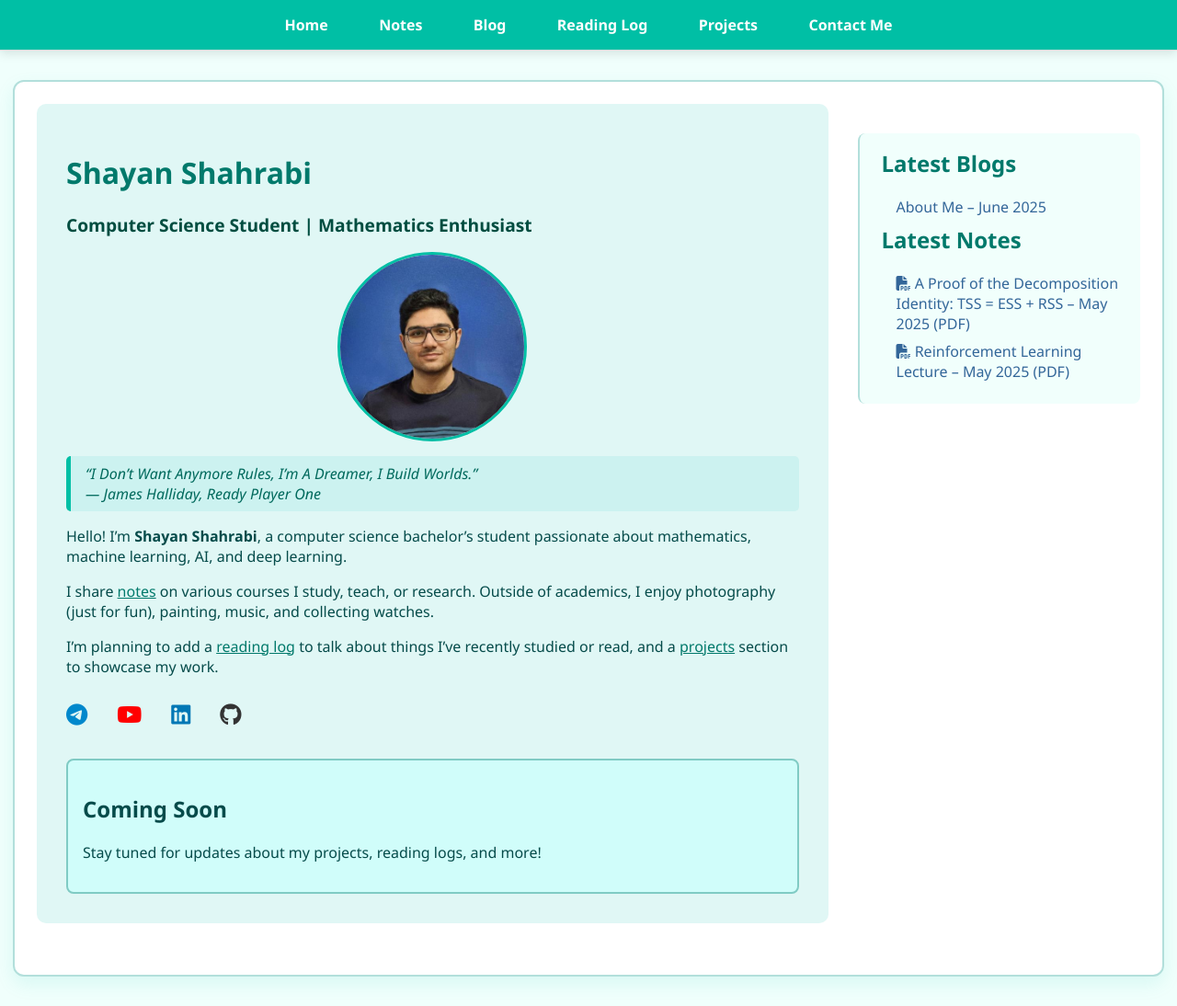
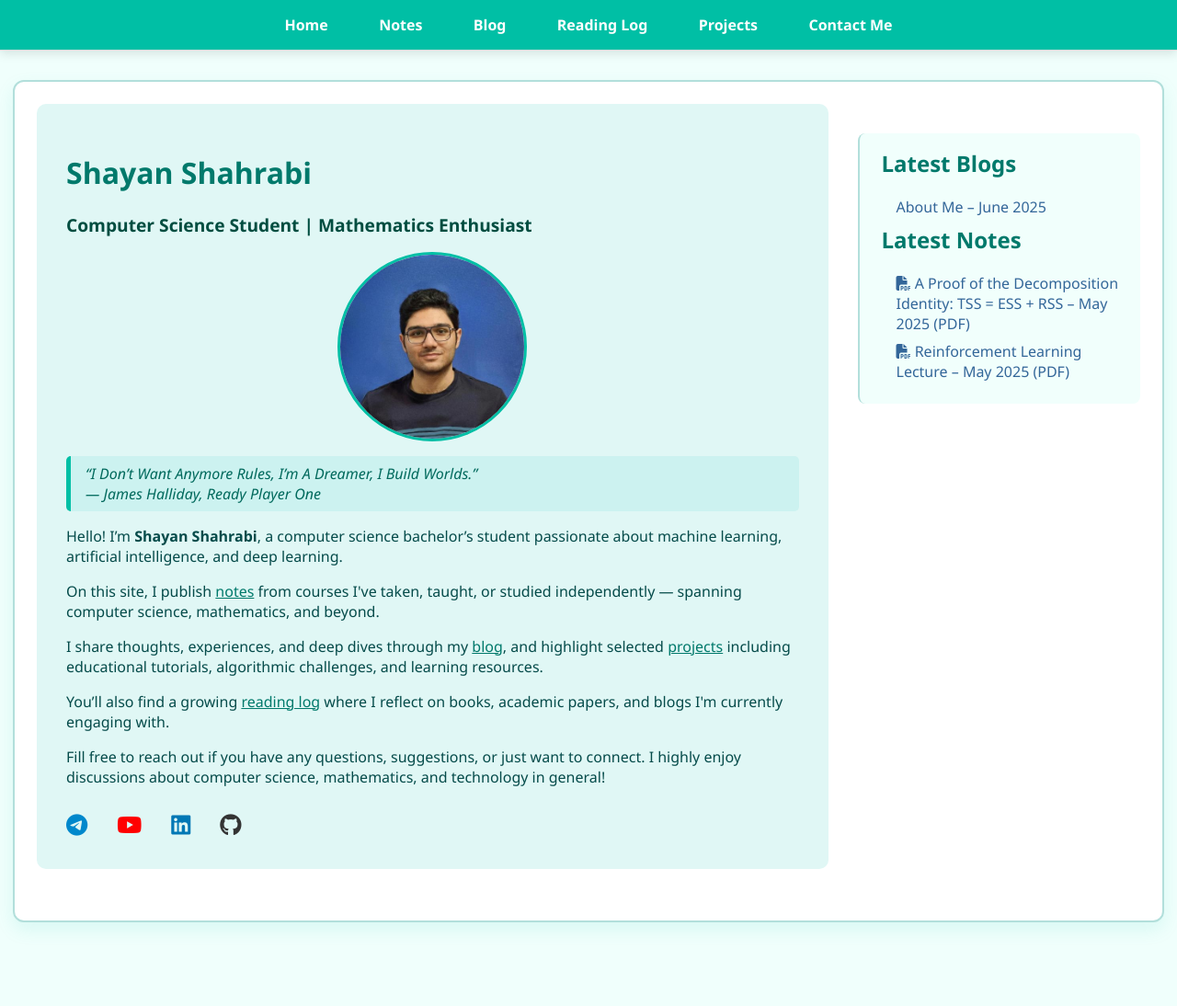
Before and after one commit to ShayanShahrabi/shayanshahrabi.github.io, a plain HTML site: page index.html in a window 1280 px wide. Shown: the whole page at 92% size. After the commit the page ends 1035 px from the top, so only its background shows below. Drawn offline with Linux system fonts and the light colour scheme.

Commit message:
update files

```diff
--- a/index.html
+++ b/index.html
@@ -11,18 +11,8 @@
 </head>
 <body>
   <!-- Top Navigation Bar -->
-  <header class="topnav">
-    <div class="nav-container">
-      <nav>
-        <a href="index.html">Home</a>
-        <a href="notes.html">Notes</a>
-        <a href="blog.html">Blog</a>
-        <a href="currently-reading.html">Reading Log</a>
-        <a href="projects.html">Projects</a>
-        <a href="contact.html">Contact Me</a>
-      </nav>
-    </div>
-  </header>
+  <header class="topnav" id="navbar-placeholder"></header>
+
 
   <!-- Main and Sidebar Layout -->
   <main class="container">
@@ -39,14 +29,25 @@
           — James Halliday, <em>Ready Player One</em>
         </blockquote>
 
-        <p>Hello! I’m <strong>Shayan Shahrabi</strong>, a computer science bachelor’s student passionate about mathematics, machine learning, AI, and deep learning.</p>
-
         <p>
-          I share <a href="notes.html">notes</a> on various courses I study, teach, or research. Outside of academics, I enjoy photography (just for fun), painting, music, and collecting watches.
+          Hello! I’m <strong>Shayan Shahrabi</strong>, a computer science bachelor’s student passionate about machine learning, artificial intelligence, and deep learning.
         </p>
 
         <p>
-          I’m planning to add a <a href="currently-reading.html">reading log</a> to talk about things I’ve recently studied or read, and a <a href="projects.html">projects</a> section to showcase my work.
+          On this site, I publish <a href="notes.html">notes</a> from courses I've taken, taught, or studied independently — spanning computer science, mathematics, and beyond.
+        </p>
+
+        <p>
+          I share thoughts, experiences, and deep dives through my <a href="blog.html">blog</a>, and highlight selected <a href="projects.html">projects</a> including educational tutorials, algorithmic challenges, and learning resources.
+        </p>
+
+        <p>
+          You’ll also find a growing <a href="currently-reading.html">reading log</a> where I reflect on books, academic papers, and blogs I'm currently engaging with.
+        </p>
+
+        <p>
+          Fill free to reach out if you have any questions, suggestions, or just want to connect.
+          I highly enjoy discussions about computer science, mathematics, and technology in general!
         </p>
 
         <div class="social-icons">
@@ -56,10 +57,6 @@
           <a href="https://github.com/shayanshahrabi" title="GitHub" class="github"><i class="fab fa-github"></i></a>
         </div>
 
-        <section class="coming-soon">
-          <h2>Coming Soon</h2>
-          <p>Stay tuned for updates about my projects, reading logs, and more!</p>
-        </section>
       </div>
 
       <!-- Sidebar -->
@@ -69,7 +66,6 @@
 
         <h2>Latest Notes</h2>
         <ul id="latest-notes"></ul>
-
       </aside>
     </div>
   </main>
@@ -103,6 +99,14 @@
       li.appendChild(a);
       notesList.appendChild(li);
     });
+
+  fetch('navigation_bar.html')
+    .then(response => response.text())
+    .then(data => {
+      document.getElementById('navbar-placeholder').innerHTML = data;
+    })
+    .catch(error => console.error('Error loading navigation bar:', error));
   </script>
+
 </body>
 </html>
--- /dev/null
+++ b/navigation_bar.html
@@ -0,0 +1,10 @@
+<div class="nav-container">
+  <nav>
+    <a href="index.html">Home</a>
+    <a href="notes.html">Notes</a>
+    <a href="blog.html">Blog</a>
+    <a href="currently-reading.html">Reading Log</a>
+    <a href="projects.html">Projects</a>
+    <a href="contact.html">Contact Me</a>
+  </nav>
+</div>
```
Also changed, not shown: 1 other file.
